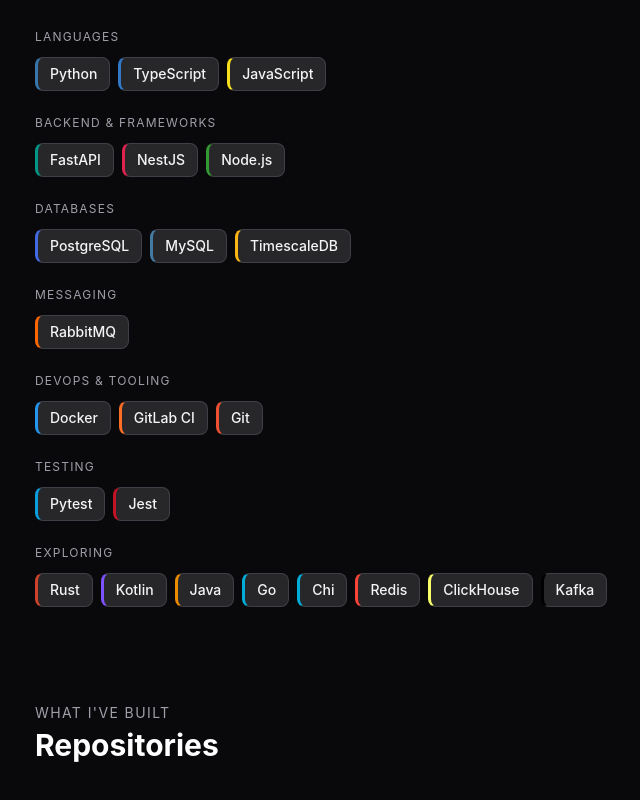
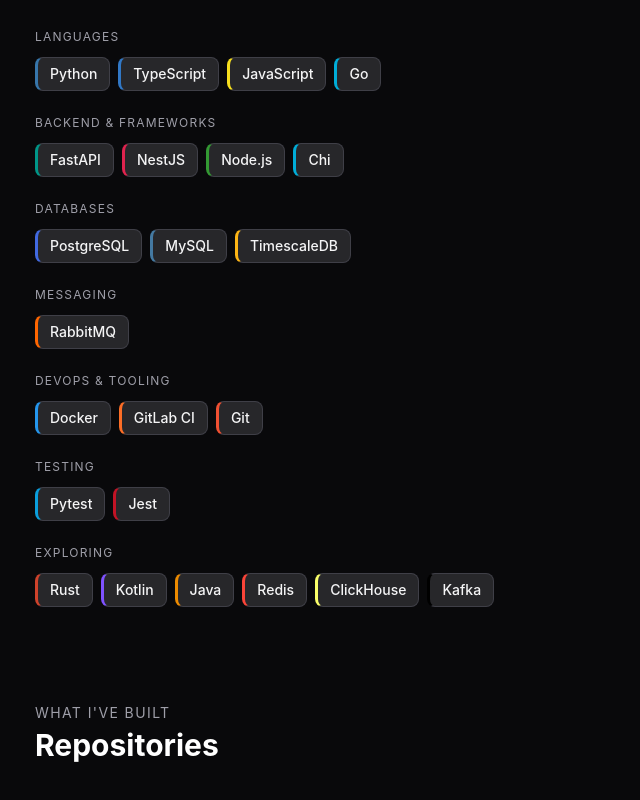
Before and after one commit to jgm1997/jgm1997.github.io, an Astro site: page / in a window 1280 px wide. Shown: the part 594-1394 px from the top of the page, without its empty margins (181-821 px from the left). Built offline with nearby package versions, Linux system fonts and the light colour scheme; Astro itself is replaced by a stand-in of ours.

Commit message:
feat: move Go and Chi from 'Exploring'

```diff
--- a/src/components/TechStack.astro
+++ b/src/components/TechStack.astro
@@ -6,6 +6,7 @@
       { name: "Python", color: "#3776AB" },
       { name: "TypeScript", color: "#3178C6" },
       { name: "JavaScript", color: "#F7DF1E" },
+      { name: "Go", color: "#00ADD8" },
     ],
   },
   {
@@ -14,6 +15,7 @@
       { name: "FastAPI", color: "#009688" },
       { name: "NestJS", color: "#E0234E" },
       { name: "Node.js", color: "#339933" },
+      { name: "Chi", color: "#00ADD8" },
     ],
   },
   {
@@ -26,9 +28,7 @@
   },
   {
     category: "Messaging",
-        items: [
-            { name: "RabbitMQ", color: "#FF6600" },
-        ]
+    items: [{ name: "RabbitMQ", color: "#FF6600" }],
   },
   {
     category: "DevOps & Tooling",
@@ -51,8 +51,7 @@
       { name: "Rust", color: "#CE422B" },
       { name: "Kotlin", color: "#7F52FF" },
       { name: "Java", color: "#ED8B00" },
-            { name: "Go", color: "#00ADD8" },
-            { name: "Chi", color: "#00ADD8" },
+
       { name: "Redis", color: "#FA4438" },
       { name: "ClickHouse", color: "#FAFF69" },
       { name: "Kafka", color: "#000000" },
```
Lines whose indentation alone changed are shown as unchanged.
